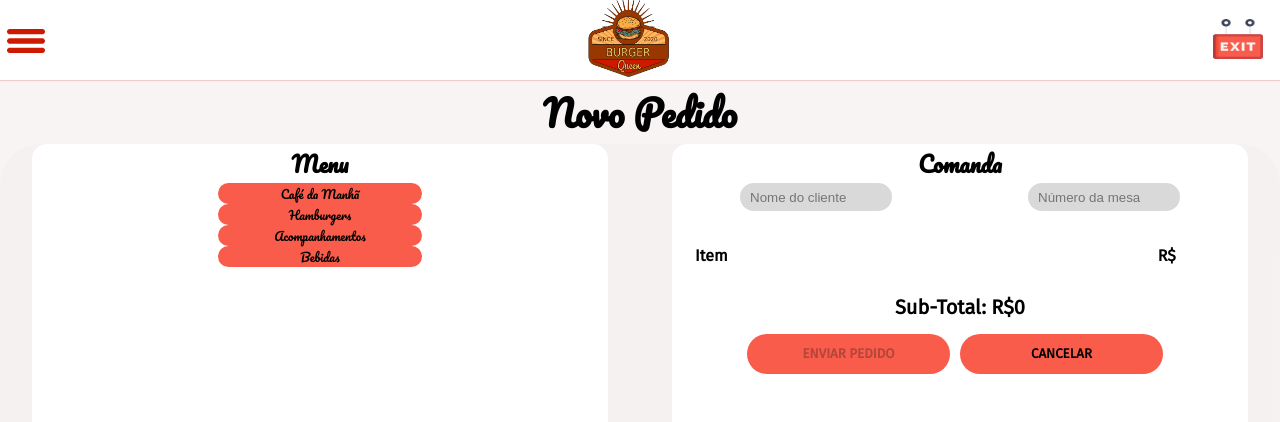
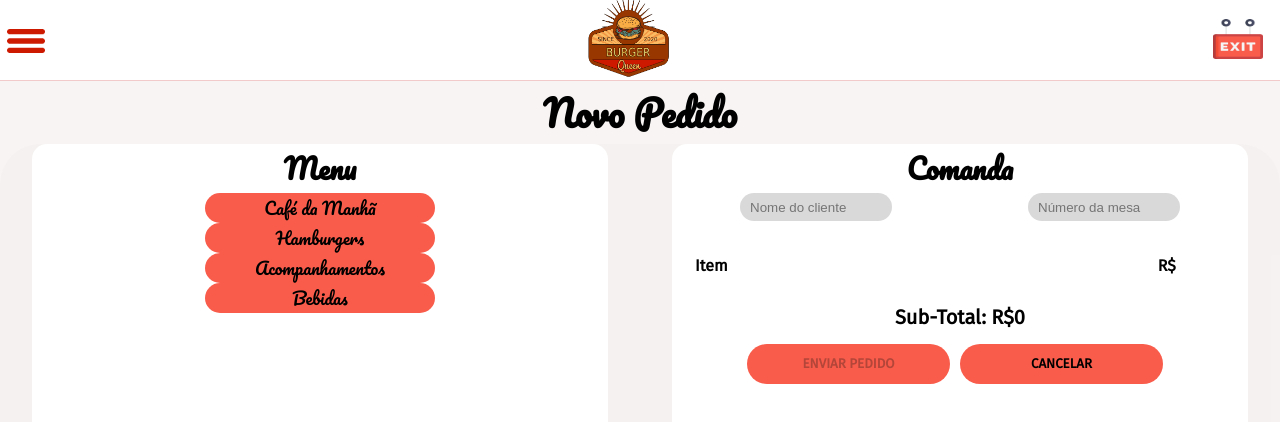
Before and after one commit to milaroque/burger-queen, a React (Create React App) app: page /newRequest in a window 1280 px wide. Shown: the top 422 px of the page. Built offline with nearby package versions, Linux system fonts and the light colour scheme; no server answers; the database is empty.

Commit message:
atualizações

```diff
--- a/src/components/menu/menu.css
+++ b/src/components/menu/menu.css
@@ -1,6 +1,6 @@
 button{
-width: 10vw;
-height: 10.5vh;
+  width: 11vw;
+  height: 11.5vh;
   background: #D9D9D9;
   border-radius: 20px;
   outline: none;
--- a/src/pages/hall/newRequest.css
+++ b/src/pages/hall/newRequest.css
@@ -25,8 +25,8 @@
   justify-content: center;
 }
 .breakfast, .burgers, .drinks, .sidedishes{
-  font-size: 12px;
-  width: 16vw;
+  font-size: 17px;
+  width: 18vw;
   background: #F95C4B;
   border-radius: 20px;
   display: flex;
@@ -46,7 +46,7 @@
   border-radius:15px;
 }
 .title-menu{
-  font-size:22px;
+  font-size: 28px;
 }
 .global{
   height: 100vh;
```
Lines whose indentation alone changed are shown as unchanged.
